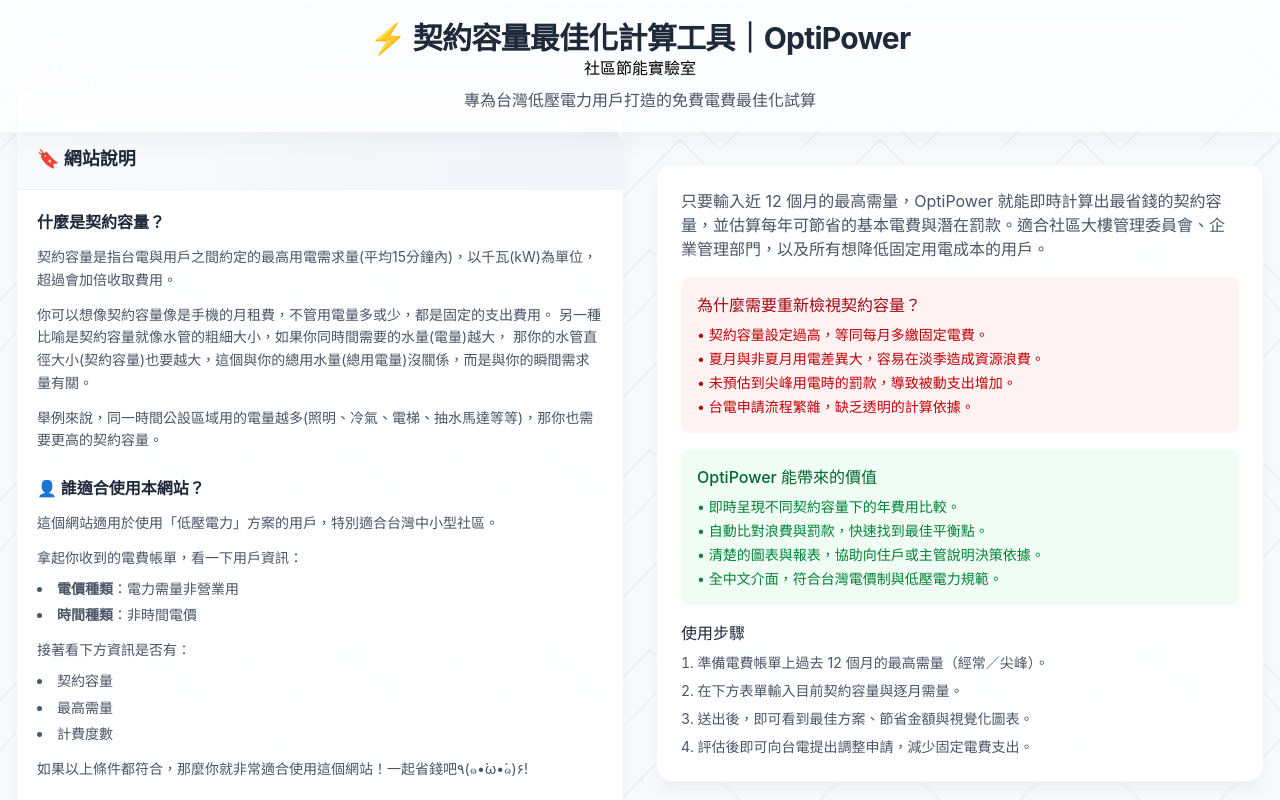
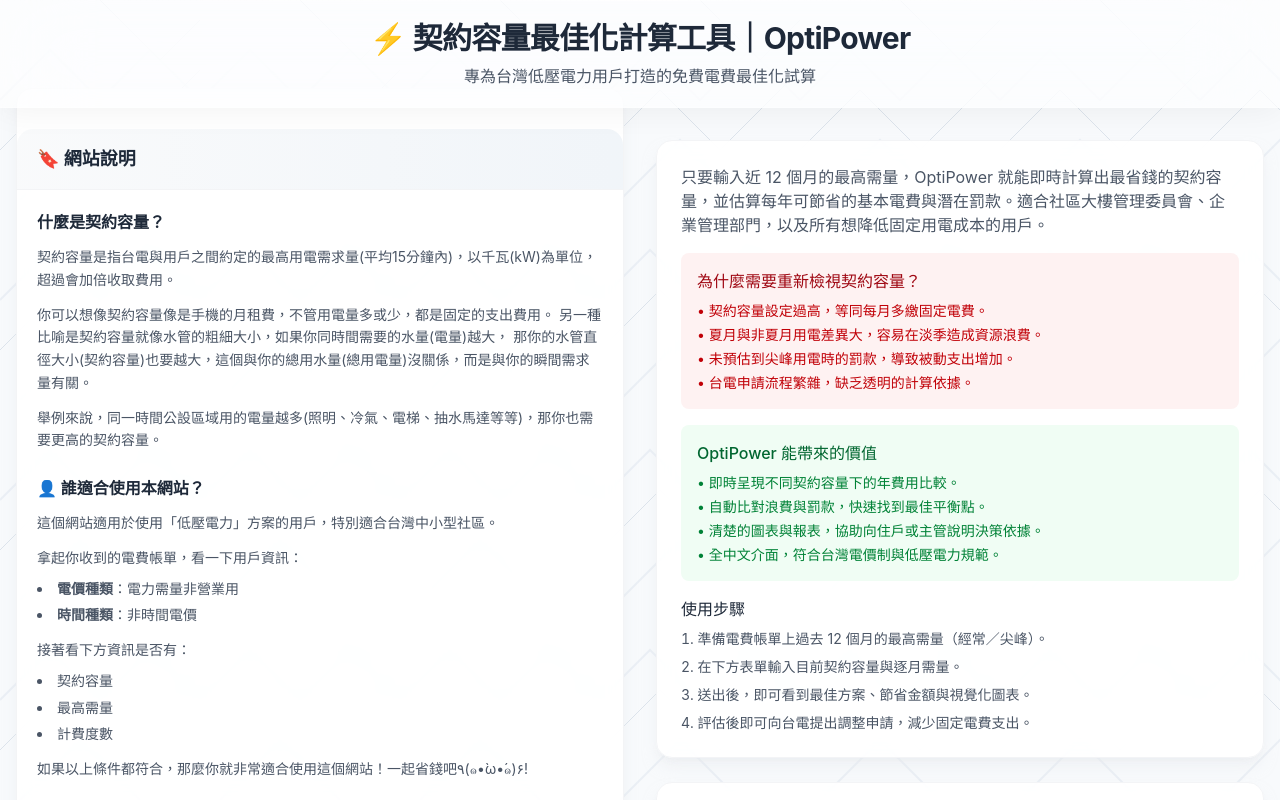
Before and after one commit to chriscollective/optipower-react, a React (Vite) app: page / in a window 1280 px wide. Shown: the top 800 px of the page. Built offline with nearby package versions, Linux system fonts and the light colour scheme.

Commit message:
修改QA內容、微調網站TITLE

```diff
--- a/src/App.jsx
+++ b/src/App.jsx
@@ -27,7 +27,6 @@
           <h1 className="text-2xl md:text-3xl font-bold text-gray-800 tracking-tight">
             ⚡ 契約容量最佳化計算工具｜OptiPower
           </h1>
-          <h2>社區節能實驗室</h2>
           <p className="mt-2 text-gray-600 text-sm md:text-base">
             專為台灣低壓電力用戶打造的免費電費最佳化試算
           </p>
--- a/src/components/content/FAQSection.jsx
+++ b/src/components/content/FAQSection.jsx
@@ -16,8 +16,7 @@
   },
   {
     question: 'Q3. 試算結果能否下載？',
-    answer:
-      '目前版本尚未支援匯出報表，建議以截圖或複製節省金額的方式分享。如需新增 PDF／Excel 匯出功能，歡迎寫信至 justakiss918@gmail.com 提出需求。',
+    answer: '計算完成後，點選頁面右下角<下載報告>的按鈕，即可下載報告的PDF檔。',
   },
 ];
 
```
